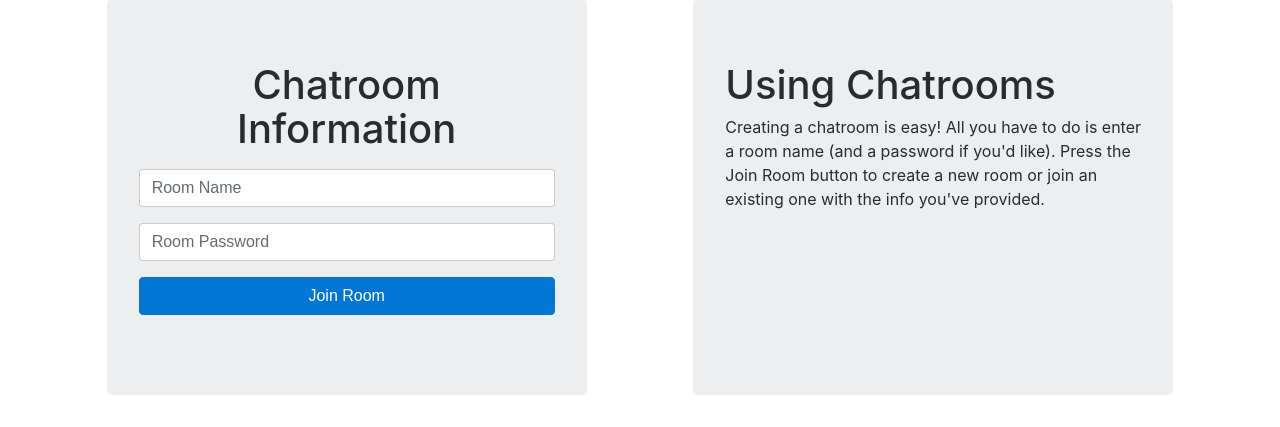
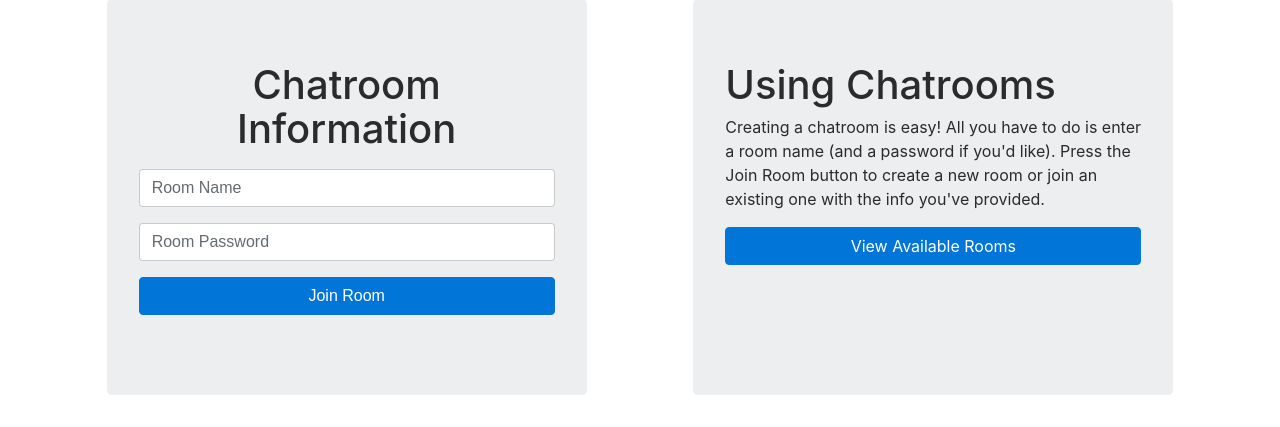
Before and after one commit to nooseman/dvtutors, a Flask app: page /chat in a window 1280 px wide. Shown: the part 471-898 px from the top of the page. Run offline with Flask 2, Linux system fonts and the light colour scheme; the visitor is signed in with stand-in values (Sample User, id 1); data comes from the database, SQL or seed files in the repository; parts of the project's set-up code (start-up, migrations or seed data) failed here and were passed over; some libraries are stand-ins or nearby versions.

Commit message:
Added available rooms button to /chat

```diff
--- a/app/templates/chat.html
+++ b/app/templates/chat.html
@@ -26,6 +26,8 @@
                 <h1 class="display-5">Using Chatrooms</h1>
                 <p>Creating a chatroom is easy! All you have to do is enter a room name (and a password if you'd like). Press
                 the Join Room button to create a new room or join an existing one with the info you've provided.</p>
+
+                <a href="{{ url_for('list') }}" class="btn btn-block btn-primary" role="button">View Available Rooms</a>
             </div>
 
             <div class="col-1 col-sm-1 col-md-1 col-lg-1 col-xl-1"></div>
```
